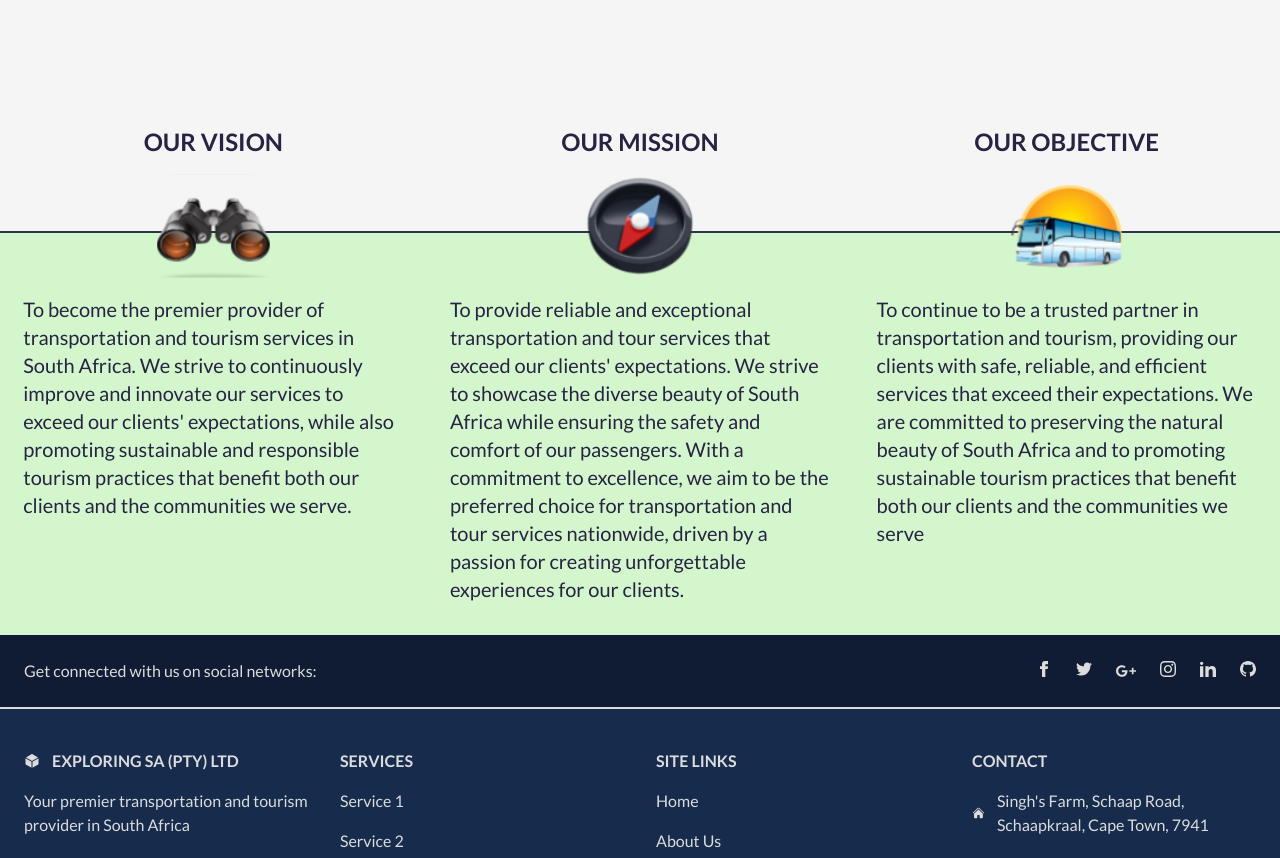
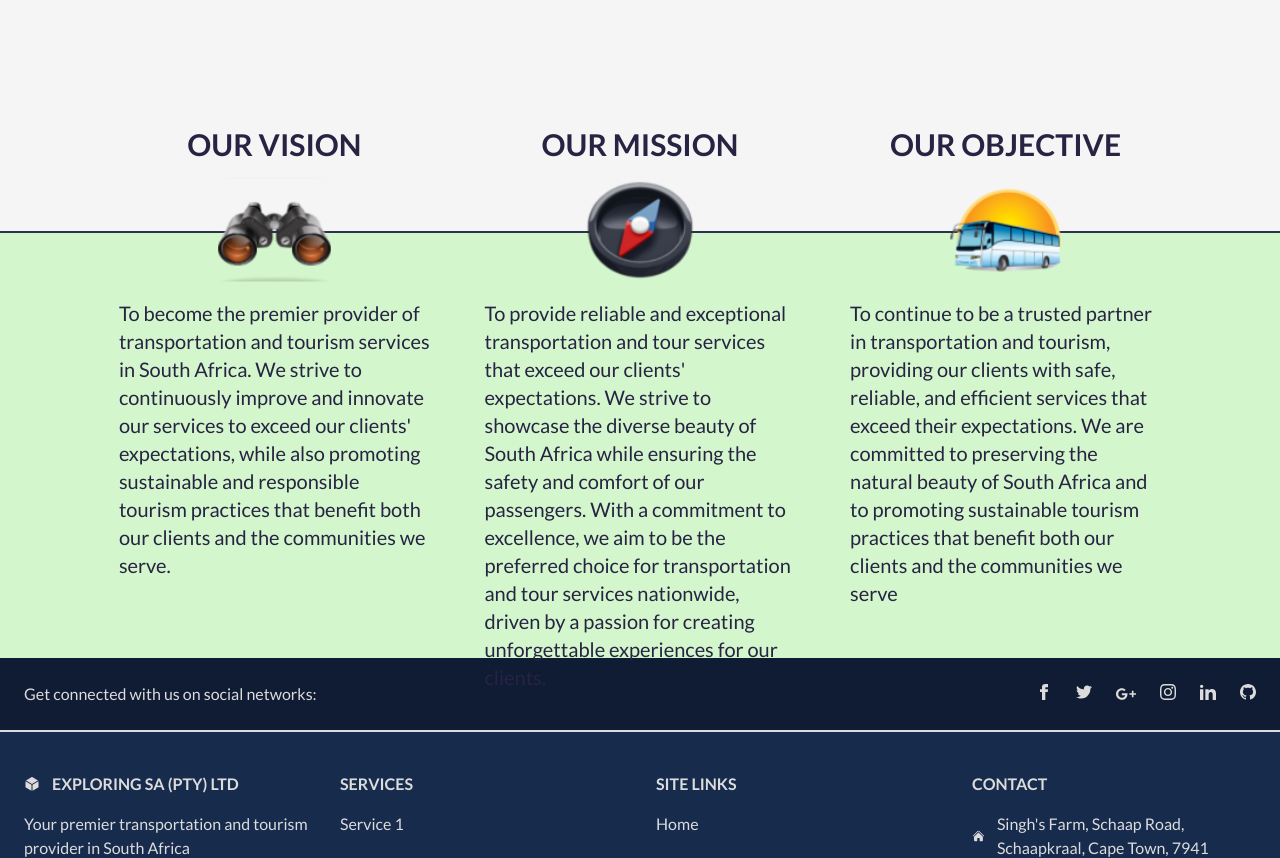
Before and after one commit to Riyaazct/exploringsa, a React (Create React App) app: page /about in a window 1280 px wide. Shown: the part 760-1618 px from the top of the page. Built offline with nearby package versions, Linux system fonts and the light colour scheme; what tailwindcss-animated, tw-elements would draw is missing.

Commit message:
make display adjustments to vision section

```diff
--- a/src/routes/Vision.js
+++ b/src/routes/Vision.js
@@ -4,10 +4,10 @@ const Vision = () => {
   return (
     <div>
       {/* cards container */}
-      <div className="relative flex flex-col md:h-full md:text-center md:flex-row ">
+      <div className="relative ml-5 md:ml-0 flex flex-col md:h-full md:text-center md:flex-row md:justify-center md:gap-2 lg:gap-5">
         {/* card #1 */}
-        <div className="mb-16 max-w-[75%] md:mb-8 md:max-h-[500px] mx-auto xl:max-w-[33%]">
-          <h2 className="text-2xl text-blueText font-semibold animate-jump-in animate-once animate-duration-[2000ms] animate-ease-in">
+        <div className="mb-16 max-w-[75%] md:mb-8 md:max-h-[500px] xl:max-w-[27%]">
+          <h2 className="text-2xl xl:text-3xl text-blueText font-semibold animate-jump-in animate-once animate-duration-[2000ms] animate-ease-in">
             OUR VISION
           </h2>
           <img
@@ -25,12 +25,12 @@ const Vision = () => {
           </p>
         </div>
         {/* card #2 */}
-        <div className="mb-16 max-w-[75%] md:mb-8 md:max-h-[500px] mx-auto xl:max-w-[33%]">
-          <h2 className="text-2xl text-blueText font-semibold animate-jump-in animate-once animate-duration-[2000ms] animate-ease-in">
+        <div className="mb-16 max-w-[75%] md:mb-8 md:max-h-[500px] xl:max-w-[27%]">
+          <h2 className="text-2xl xl:text-3xl text-blueText font-semibold animate-jump-in animate-once animate-duration-[2000ms] animate-ease-in">
             OUR MISSION
           </h2>
           <img
-            className="md:mx-auto h-[75px] md:h-[85px] lg:h-[95px] my-4 xl:h-[105px] 2xl:h-[115px]"
+            className="md:mx-auto h-[75px] md:h-[85px] lg:h-[95px] my-4 xl:h-[105px] 2xl:h-[110px] 2xl:mt-5"
             src="images/icons/mission.svg"
             alt="compass icon"
           />
@@ -46,8 +46,8 @@ const Vision = () => {
           </p>
         </div>
         {/* card #3 */}
-        <div className="mb-16 max-w-[75%] md:mb-8 md:max-h-[500px] mx-auto xl:max-w-[33%]">
-          <h2 className="text-2xl text-blueText font-semibold animate-jump-in animate-once animate-duration-[2000ms] animate-ease-in">
+        <div className="mb-16 max-w-[75%] md:mb-8 md:max-h-[500px] xl:max-w-[27%]">
+          <h2 className="text-2xl xl:text-3xl text-blueText font-semibold animate-jump-in animate-once animate-duration-[2000ms] animate-ease-in">
             OUR OBJECTIVE
           </h2>
           <img
@@ -65,8 +65,8 @@ const Vision = () => {
           </p>
         </div>
         <div
-          className="hidden md:block md:top-[105px] absolute bg-lightGreen w-full h-full border-t-[2px]
-                   border-[#2D334A] -z-10 2xl:left-0"
+          className="hidden md:block md:top-[90px] lg:top-[95px] xl:top-[105px] absolute bg-lightGreen w-full h-full border-t-[2px]
+                   border-[#2D334A] -z-10"
         />
       </div>
     </div>
```
